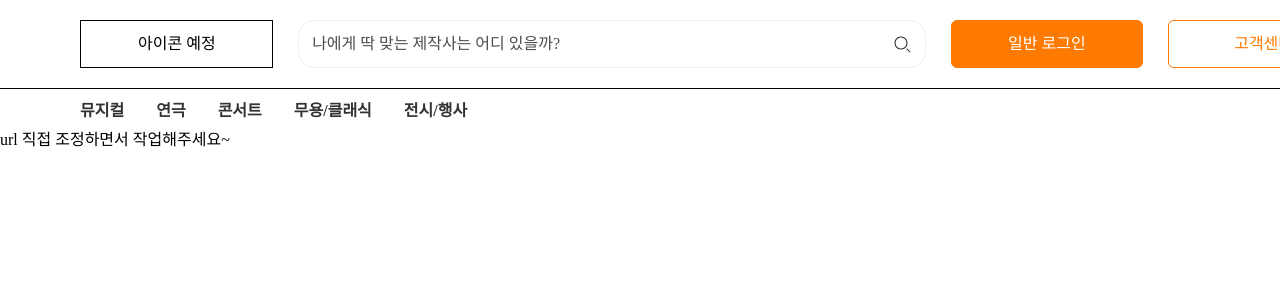
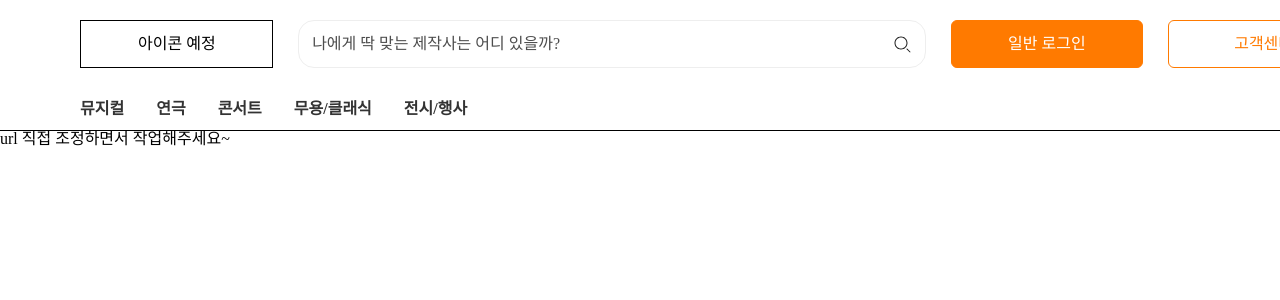
Before and after one commit to Stagecontainer/Client, a React (Vite) app: page / in a window 1280 px wide. Shown: the top 300 px of the page. Built offline with nearby package versions, Linux system fonts and the light colour scheme; a web font is replaced by a local one.

Commit message:
feat-userhome : menu 하단 border 변경

```diff
--- a/src/styles/components/header/HeaderIndex.js
+++ b/src/styles/components/header/HeaderIndex.js
@@ -7,7 +7,7 @@ const Container = styled.div`
   flex-direction: column;
   justify-content: center;
   align-items: center;
-  border-bottom: 1px solid ${(props) => props.theme.color.black};
+
   & .icon-box {
     width: 193px;
     height: 48px;
--- a/src/styles/components/header/Menu.js
+++ b/src/styles/components/header/Menu.js
@@ -5,6 +5,7 @@ const Container = styled.div`
 
   display: flex;
   justify-content: center;
+  border-bottom: 1px solid ${(props) => props.theme.color.black};
   & > .wrap {
     width: 1280px;
     display: flex;
```
